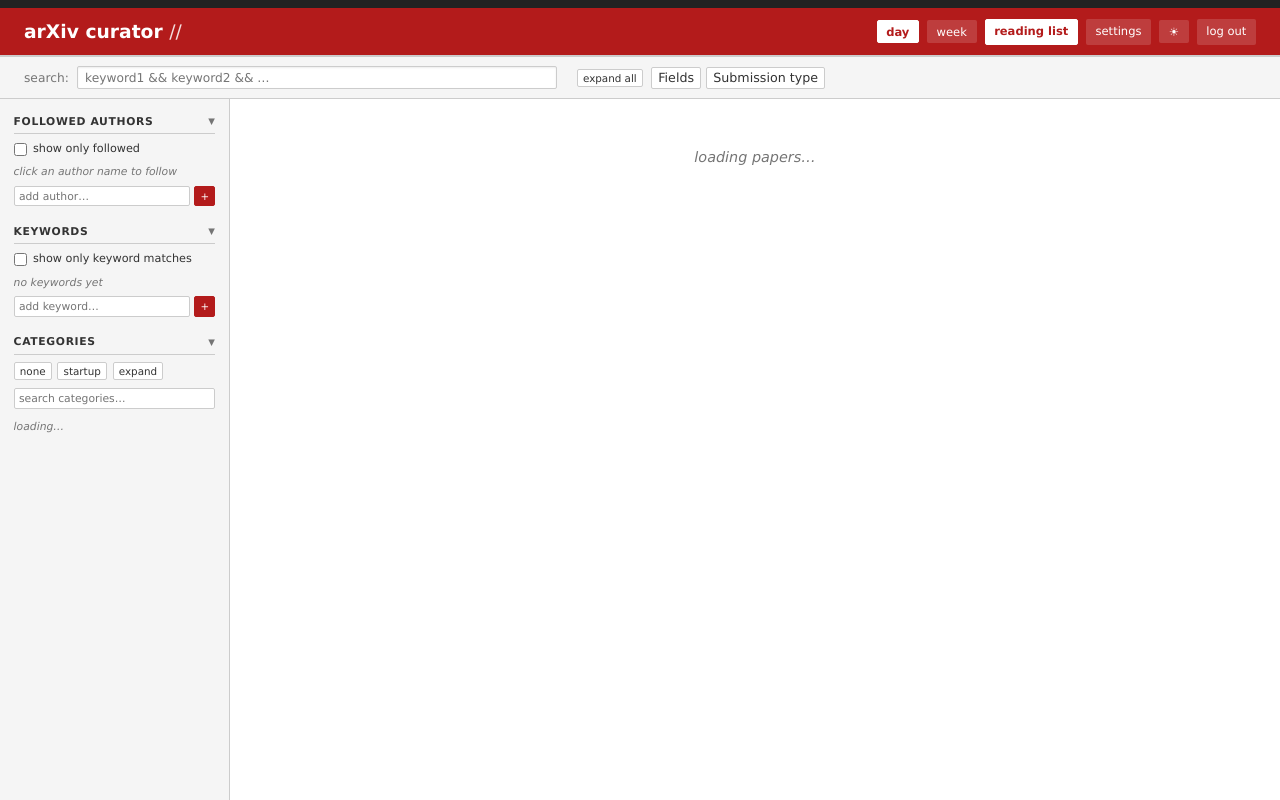
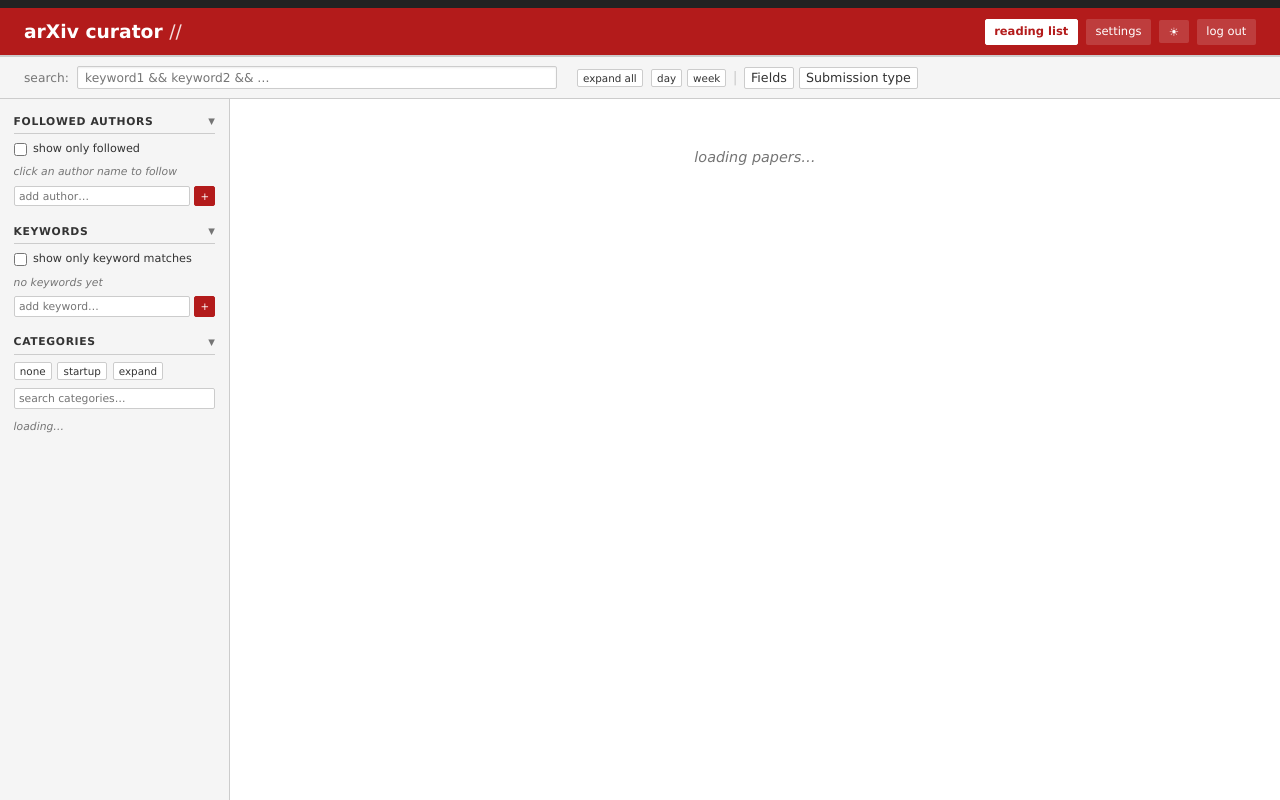
Before and after one commit to DougScalioni/arxiv-curator, a Flask app: template curation_ui/templates/all_papers.html in a window 1280 px wide. Run offline with Flask 3, Linux system fonts and the light colour scheme; the template is opened without the code that fills it, so the values that code supplies are empty.

Commit message:
day/weekbutton

```diff
--- a/curation_ui/templates/all_papers.html
+++ b/curation_ui/templates/all_papers.html
@@ -389,8 +389,6 @@
 <div class="header">
   <div class="header-brand">arXiv curator <span id="header-date">// {{ date }}</span></div>
   <div class="header-right">
-    <button class="btn btn-white" id="toggle-day" onclick="setView('day')">day</button>
-    <button class="btn" id="toggle-week" onclick="setView('week')">week</button>
     <a class="btn btn-white" href="/reading-list">reading list <span id="rl-count"></span></a>
     <a class="btn" href="/settings">settings</a>
     <button class="btn" id="dark-toggle" onclick="toggleDark()" title="Toggle dark mode">☀</button>
@@ -408,6 +406,9 @@
     <button class="sb-btn" id="btn-expand-all" onclick="toggleExpandAll()">expand all</button>
   </span>
   <span class="search-group-btns">
+    <button class="sb-btn" id="toggle-day" onclick="setView('day')">day</button>
+    <button class="sb-btn" id="toggle-week" onclick="setView('week')">week</button>
+    <span style="color:var(--border);margin:0 0.1rem;">|</span>
     <button class="sb-btn sb-btn-group" id="btn-sep-fields" onclick="toggleGroup('field')">Fields</button>
     <button class="sb-btn sb-btn-group" id="btn-sep-type" onclick="toggleGroup('type')">Submission type</button>
   </span>
@@ -726,8 +727,8 @@ let startupCats = [];     // top-level cats to pre-select; empty = all
 
 async function setView(mode) {
   viewMode = mode;
-  document.getElementById('toggle-day').className = 'btn ' + (mode === 'day' ? 'btn-white' : '');
-  document.getElementById('toggle-week').className = 'btn ' + (mode === 'week' ? 'btn-white' : '');
+  document.getElementById('toggle-day').className = 'sb-btn' + (mode === 'day' ? ' sb-btn-active' : '');
+  document.getElementById('toggle-week').className = 'sb-btn' + (mode === 'week' ? ' sb-btn-active' : '');
   document.getElementById('header-date').textContent = mode === 'week' ? '// this week' : `// ${DATE}`;
   document.getElementById('papers').innerHTML = '<div class="loading">loading papers…</div>';
   const url = mode === 'week' ? '/api/papers/week' : `/api/papers?date=${DATE}`;
@@ -771,6 +772,8 @@ async function load() {
   renderFollowedSidebar();
   renderKeywordSidebar();
   updateRlCount();
+  document.getElementById('toggle-day').className = 'sb-btn sb-btn-active';
+  document.getElementById('toggle-week').className = 'sb-btn';
   document.getElementById('btn-sep-fields').classList.toggle('sb-btn-active', groupOrder.includes('field'));
   document.getElementById('btn-sep-type').classList.toggle('sb-btn-active', groupOrder.includes('type'));
   render();
```
